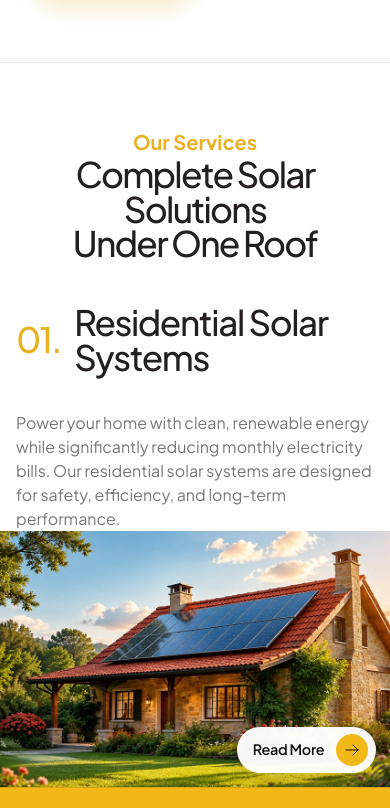
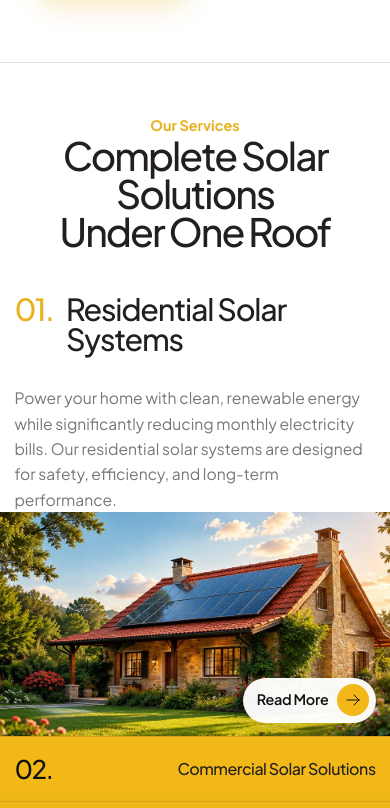
Before and after one commit to nikhilkumar202002/GPS-SOLAR, a Next.js app: page / in a window 390 px wide. Shown: the part 2319-3127 px from the top of the page. Built offline with nearby package versions, Linux system fonts and the light colour scheme.

Commit message:
refactor: update styles in ServiceSection for improved responsiveness and consistency

```diff
--- a/app/component/sections/ServiceSection.module.css
+++ b/app/component/sections/ServiceSection.module.css
@@ -1,6 +1,6 @@
 .section {
   background: #ffffff;
-  padding: 120px 0px 120px;
+  padding: 120px 0;
   border-bottom: 1px solid rgba(35, 31, 32, 0.14);
 }
 
@@ -18,7 +18,6 @@
   margin-top: 50px;
   display: flex;
   justify-content: center;
-
 }
 
 .primaryCta {
@@ -346,21 +345,106 @@
 }
 
 @media (max-width: 1024px) {
+  .section {
+    padding: 100px 0;
+  }
+
+  .heading {
+    font-size: clamp(2.7rem, 5vw, 3.8rem);
+  }
+
+  .header {
+    margin-bottom: 2.5rem;
+  }
+
   .accordion {
-    min-height: 32rem;
+    min-height: 28rem;
   }
 
   .number {
-    font-size: 35px;
+    font-size: 30px;
   }
 
   .title {
-    font-size: 22px;
+    font-size: 20px;
   }
 
   .activeTrigger .number,
   .activeTrigger .title {
-    font-size: 35px;
+    font-size: 30px;
+  }
+
+  .activeTrigger {
+    padding: 30px 28px 0;
+  }
+
+  .inactiveTrigger {
+    padding: 28px 24px;
+  }
+
+  .content {
+    padding: 28px;
+  }
+
+  .description {
+    max-width: 30rem;
+  }
+
+  .media {
+    min-height: clamp(15rem, 28vw, 22rem);
+  }
+}
+
+@media (max-width: 900px) {
+  .accordion {
+    flex-direction: column;
+    min-height: 0;
+  }
+
+  .item {
+    border-left: 0;
+    border-top: 1px solid rgba(35, 31, 32, 0.14);
+    flex-basis: auto !important;
+  }
+
+  .item:first-child {
+    border-top: 0;
+  }
+
+  .activeTrigger,
+  .inactiveTrigger {
+    min-height: 4.3rem;
+    padding: 1rem 1.1rem;
+  }
+
+  .inactiveTrigger {
+    flex-direction: row;
+    justify-content: space-between;
+    align-items: center;
+  }
+
+  .inactiveTrigger .title {
+    writing-mode: horizontal-tb;
+    transform: none;
+    justify-content: flex-end;
+    text-align: right;
+    margin-top: 0;
+  }
+
+  .panel {
+    height: auto;
+  }
+
+  .content {
+    padding: 1.15rem 1rem 0;
+  }
+
+  .description {
+    max-width: 100%;
+  }
+
+  .media {
+    min-height: 18rem;
   }
 }
 
@@ -381,63 +465,17 @@
     font-size: clamp(2.2rem, 8vw, 3rem);
   }
 
-  .accordion {
-    flex-direction: column;
-    min-height: 0;
-  }
-
-  .item {
-    border-left: 0;
-    border-top: 1px solid rgba(35, 31, 32, 0.14);
-    flex-basis: auto !important;
-    transition:
-      background-color 250ms ease,
-      max-height 550ms cubic-bezier(0.22, 1, 0.36, 1);
-  }
-
-  .item:first-child {
-    border-top: 0;
-  }
-
-  .activeTrigger,
-  .inactiveTrigger {
-    min-height: 4.4rem;
-    padding: 1rem;
-  }
-
-  .activeTrigger {
-    gap: 0.85rem;
-    align-items: center;
-  }
-
-  .inactiveTrigger {
-    flex-direction: row;
-    justify-content: space-between;
-    align-items: center;
-  }
-
   .inactiveTrigger .title {
-    writing-mode: horizontal-tb;
-    transform: none;
-    justify-content: flex-end;
-    text-align: right;
-    margin-top: 0;
+    max-width: 12ch;
   }
 
   .inactiveTrigger .number {
     flex: 0 0 auto;
   }
 
-  .panel {
-    height: auto;
-  }
-
-  .content {
-    padding: 1.25rem 1rem 0;
-  }
-
-  .media {
-    min-height: 16rem;
+  .activeTrigger .title,
+  .activeTrigger .number {
+    font-size: 1.9rem;
   }
 
   .readMoreWrap {
@@ -445,3 +483,49 @@
     bottom: 0.85rem;
   }
 }
+
+@media (max-width: 480px) {
+  .section {
+    padding: 3.25rem 0;
+  }
+
+  .heading {
+    font-size: clamp(1.9rem, 10vw, 2.5rem);
+  }
+
+  .eyebrow {
+    font-size: 0.9rem;
+  }
+
+  .activeTrigger,
+  .inactiveTrigger {
+    min-height: 4rem;
+    padding: 0.9rem 0.9rem;
+  }
+
+  .number {
+    font-size: 1.6rem;
+  }
+
+  .title {
+    font-size: 1rem;
+  }
+
+  .content {
+    padding: 1rem 0.9rem 0;
+  }
+
+  .description {
+    font-size: 0.98rem;
+    line-height: 1.62;
+  }
+
+  .media {
+    min-height: 14rem;
+  }
+
+  .readMore {
+    gap: 0.55rem;
+    padding: 0.4rem 0.45rem 0.4rem 0.85rem;
+  }
+}
```
